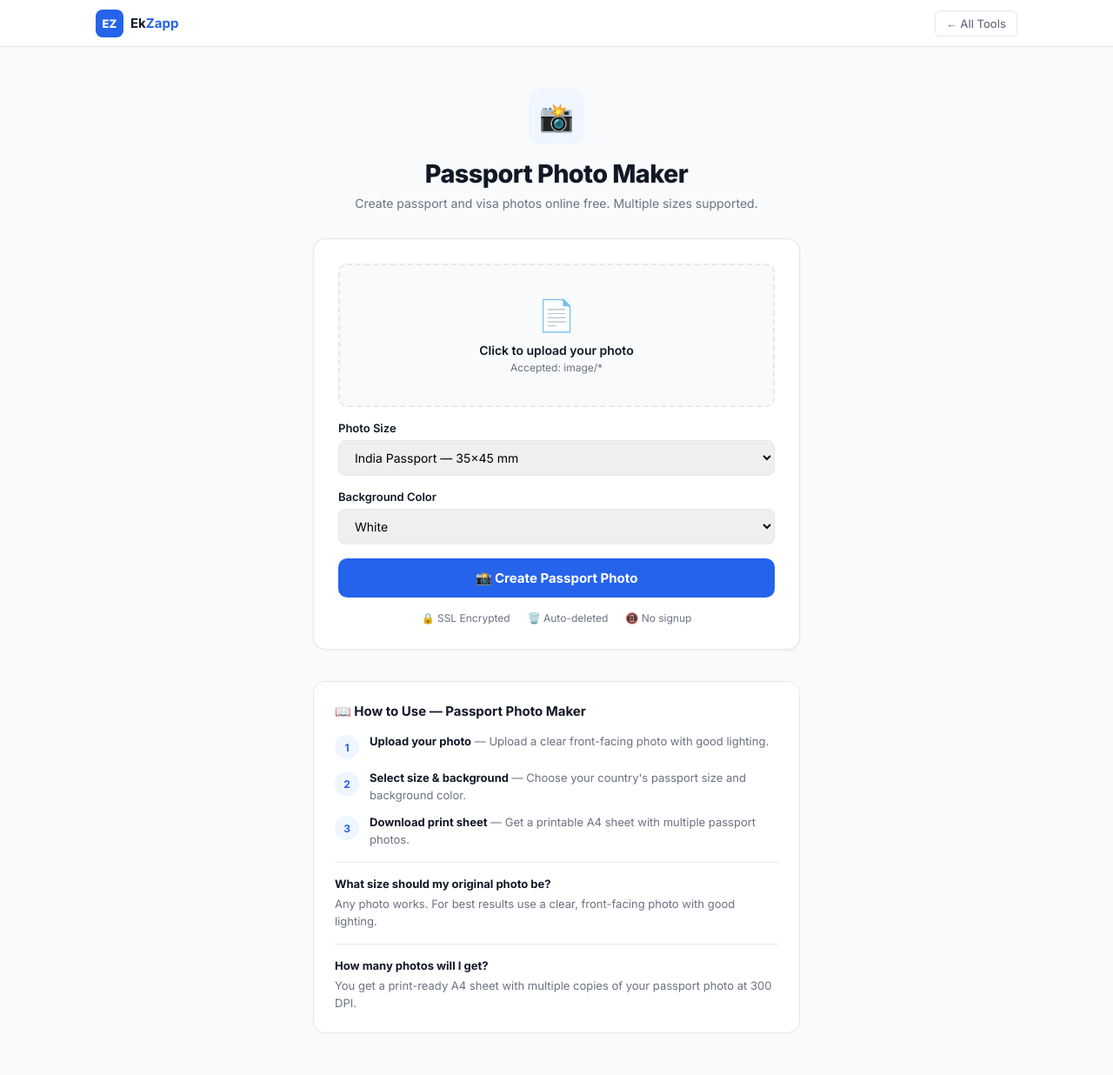
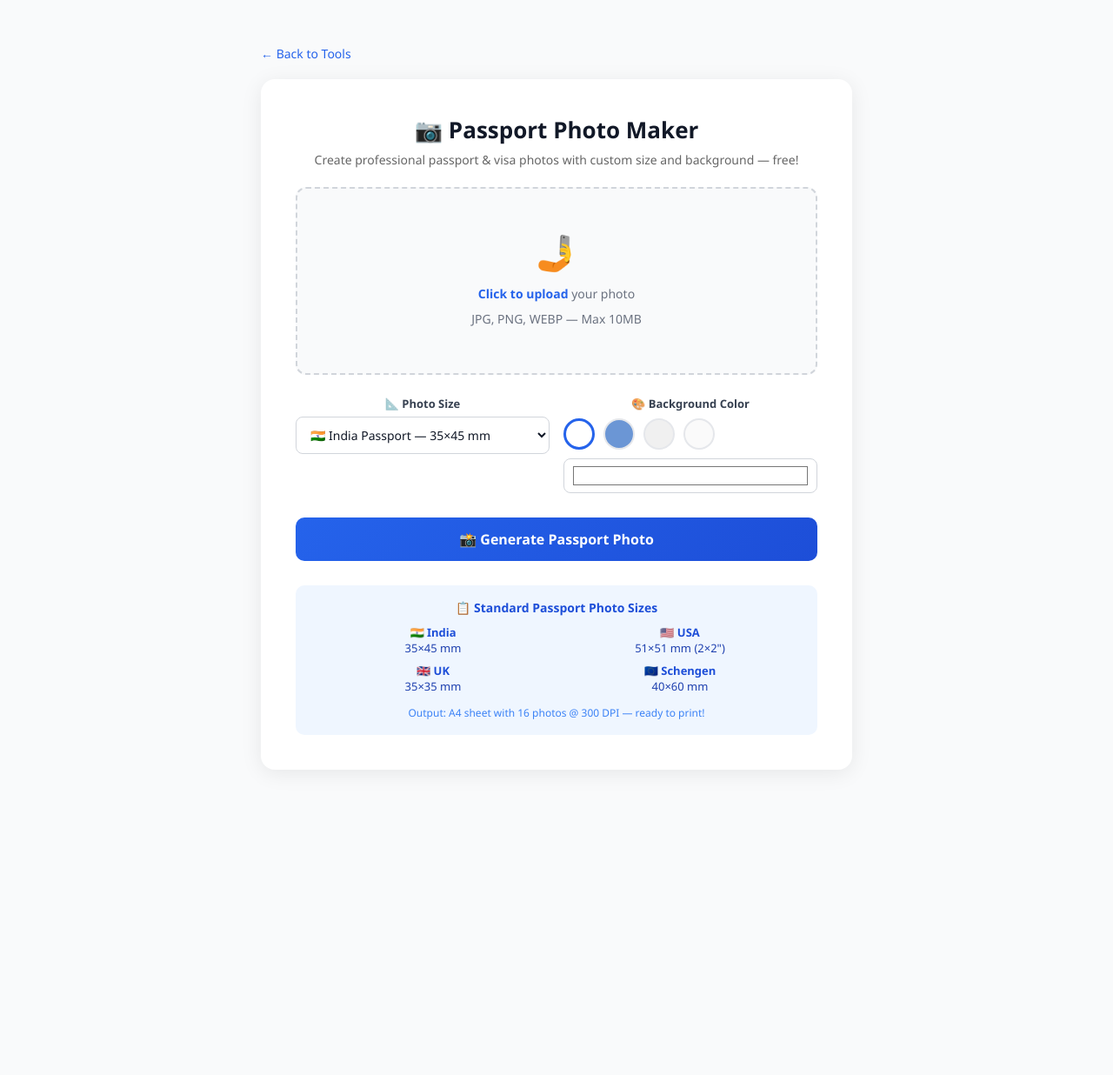
Before and after one commit to Ekramul36/ektools, a Flask app: template templates/passport_photo.html in a window 1280 px wide. Shown: the whole page at 87% size. After the commit the page ends 827 px from the top, so only its background shows below. Run offline with Flask 3, Linux system fonts and the light colour scheme; the template is opened without the code that fills it, so the values that code supplies are empty.

Commit message:
Fix remove background and passport photo templates

```diff
--- a/templates/passport_photo.html
+++ b/templates/passport_photo.html
@@ -1,114 +1,208 @@
 <!DOCTYPE html>
 <html lang="en">
 <head>
-<!-- Google tag (gtag.js) -->
-<script async src="https://www.googletagmanager.com/gtag/js?id=G-VW5QLMV046"></script>
-<script>window.dataLayer=window.dataLayer||[];function gtag(){dataLayer.push(arguments);}gtag('js',new Date());gtag('config','G-VW5QLMV046');</script>
-<meta charset="UTF-8"><meta name="viewport" content="width=device-width, initial-scale=1.0">
-<title>Passport Photo Maker — EkZapp</title>
-<meta name="description" content="Create passport and visa photos online free. Multiple sizes supported.">
-<link href="https://fonts.googleapis.com/css2?family=Inter:wght@400;500;600;700;800&display=swap" rel="stylesheet">
+    <meta charset="UTF-8" />
+    <meta name="viewport" content="width=device-width, initial-scale=1.0"/>
+    <title>Passport Photo Maker – EkZapp</title>
+    <link rel="stylesheet" href="{{ url_for('static', filename='style.css') }}">
     <style>
-*,*::before,*::after{box-sizing:border-box;margin:0;padding:0}
-:root{--blue:#2563EB;--blue-dk:#1D4ED8;--blue-lt:#EFF6FF;--ink:#111827;--gray:#6B7280;--border:#E5E7EB;--white:#fff;--light:#F9FAFB;--red:#DC2626;}
-body{font-family:'Inter',sans-serif;background:var(--light);color:var(--ink);min-height:100vh}
-nav{background:var(--white);border-bottom:1px solid var(--border);height:54px;position:sticky;top:0;z-index:100}
-.nav-inner{max-width:1100px;margin:0 auto;padding:0 20px;height:100%;display:flex;align-items:center;gap:12px}
-.logo{text-decoration:none;display:flex;align-items:center;gap:8px}
-.logo-icon{width:32px;height:32px;border-radius:8px;background:var(--blue);display:flex;align-items:center;justify-content:center;color:white;font-size:13px;font-weight:800}
-.logo-text{font-size:15px;font-weight:700;color:var(--ink)}.logo-text span{color:var(--blue)}
-.back{margin-left:auto;color:var(--gray);text-decoration:none;font-size:13px;font-weight:500;padding:6px 12px;border-radius:6px;border:1px solid var(--border);background:white}
-.back:hover{border-color:var(--blue);color:var(--blue)}
-.container{max-width:600px;margin:48px auto;padding:0 20px}
-.tool-header{text-align:center;margin-bottom:32px}
-.tool-icon-wrap{width:64px;height:64px;border-radius:16px;background:var(--blue-lt);display:flex;align-items:center;justify-content:center;font-size:2rem;margin:0 auto 16px}
-.tool-header h1{font-size:1.8rem;font-weight:800;letter-spacing:-.02em;margin-bottom:8px}
-.tool-header p{color:var(--gray);font-size:14px}
-.card{background:white;border:1px solid var(--border);border-radius:14px;padding:28px;box-shadow:0 1px 3px rgba(0,0,0,.06)}
-.drop-area{border:2px dashed var(--border);border-radius:10px;padding:36px 20px;text-align:center;background:var(--light);cursor:pointer;transition:all .2s;position:relative}
-.drop-area:hover,.drop-area.dragover{border-color:var(--blue);background:var(--blue-lt)}
-.drop-area input[type=file]{position:absolute;inset:0;opacity:0;cursor:pointer}
-.drop-icon{font-size:2.2rem;margin-bottom:10px}
-.drop-area h3{font-size:14px;font-weight:600;margin-bottom:4px}
-.drop-area p{font-size:12px;color:var(--gray)}
-.file-name{font-size:13px;font-weight:600;color:var(--blue);margin-top:8px;display:none}
-.btn{width:100%;padding:13px;background:var(--blue);color:white;border:none;border-radius:10px;font-size:15px;font-weight:700;cursor:pointer;font-family:'Inter',sans-serif;transition:all .15s;margin-top:16px;display:block}
-.btn:hover{background:var(--blue-dk)}
-.error-box{background:#FFF1F2;border:1px solid #FECDD3;border-radius:8px;padding:12px 16px;color:var(--red);font-size:13px;margin-bottom:16px}
-.trust{display:flex;justify-content:center;gap:20px;margin-top:16px;flex-wrap:wrap}
-.trust-item{font-size:12px;color:var(--gray);display:flex;align-items:center;gap:4px}
-.result-box{background:var(--light);border:1px solid var(--border);border-radius:10px;padding:16px;margin-top:16px;font-size:13px;line-height:1.7;white-space:pre-wrap;max-height:320px;overflow-y:auto}
-.copy-btn{margin-top:10px;padding:8px 18px;border:1.5px solid var(--border);border-radius:8px;background:white;font-size:13px;font-weight:600;cursor:pointer;font-family:'Inter',sans-serif}
-.copy-btn:hover{border-color:var(--blue);color:var(--blue)}
-.how-to{margin-top:36px;background:white;border:1px solid var(--border);border-radius:14px;padding:24px}
-.how-to h2{font-size:15px;font-weight:700;margin-bottom:16px}
-.steps{display:flex;flex-direction:column;gap:12px}
-.step{display:flex;gap:12px;align-items:flex-start}
-.step-num{width:28px;height:28px;border-radius:50%;background:var(--blue-lt);color:var(--blue);font-size:12px;font-weight:700;display:flex;align-items:center;justify-content:center;flex-shrink:0;margin-top:2px}
-.step-text{font-size:13px;color:var(--gray);line-height:1.5}
-.step-text strong{color:var(--ink)}
-.faq{margin-top:16px;padding-top:16px;border-top:1px solid var(--border)}
-.faq h3{font-size:13px;font-weight:700;margin-bottom:6px}
-.faq p{font-size:13px;color:var(--gray);line-height:1.5}
-.field{margin-top:16px}
-.field label{display:block;font-size:13px;font-weight:600;margin-bottom:6px}
-.field select,.field input[type=text],.field input[type=number]{width:100%;padding:10px 14px;border:1.5px solid var(--border);border-radius:8px;font-size:14px;font-family:'Inter',sans-serif;outline:none}
-.field select:focus,.field input:focus{border-color:var(--blue)}
+        body { font-family: 'Segoe UI', sans-serif; background: #F9FAFB; margin: 0; padding: 0; }
+        .container { max-width: 720px; margin: 50px auto; padding: 0 20px; }
+        .card { background: #fff; border-radius: 16px; box-shadow: 0 4px 24px rgba(0,0,0,0.08); padding: 40px; }
+        h1 { font-size: 26px; color: #111827; margin: 0 0 6px; }
+        .subtitle { color: #6B7280; font-size: 14px; margin-bottom: 30px; }
+
+        .upload-area {
+            border: 2px dashed #D1D5DB; border-radius: 12px;
+            padding: 45px 20px; text-align: center;
+            cursor: pointer; transition: all 0.2s; background: #F9FAFB;
+        }
+        .upload-area:hover { border-color: #2563EB; background: #EFF6FF; }
+        .upload-area .icon { font-size: 40px; margin-bottom: 10px; }
+        .upload-area p { color: #6B7280; font-size: 14px; margin: 6px 0; }
+        .upload-area strong { color: #2563EB; }
+        input[type="file"] { display: none; }
+
+        .preview-wrap { margin-top: 16px; text-align: center; display: none; }
+        .preview-wrap img { max-width: 200px; max-height: 200px; border-radius: 8px; border: 2px solid #E5E7EB; object-fit: cover; }
+
+        .options-grid { display: grid; grid-template-columns: 1fr 1fr; gap: 16px; margin-top: 24px; }
+        .option-group label { display: block; font-size: 13px; font-weight: 600; color: #374151; margin-bottom: 6px; }
+        .option-group select, .option-group input[type="color"] {
+            width: 100%; padding: 10px 12px; border: 1px solid #D1D5DB;
+            border-radius: 8px; font-size: 14px; background: white; color: #111827;
+            cursor: pointer; appearance: auto;
+        }
+        .option-group input[type="color"] { height: 44px; padding: 4px 8px; }
+
+        .bg-presets { display: flex; gap: 10px; margin-top: 8px; }
+        .bg-preset {
+            width: 36px; height: 36px; border-radius: 50%; border: 2px solid #E5E7EB;
+            cursor: pointer; transition: transform 0.15s;
+        }
+        .bg-preset:hover { transform: scale(1.15); border-color: #2563EB; }
+        .bg-preset.active { border-color: #2563EB; border-width: 3px; }
+
+        .btn {
+            display: block; width: 100%; padding: 14px;
+            background: linear-gradient(135deg, #2563EB, #1D4ED8);
+            color: white; border: none; border-radius: 10px;
+            font-size: 16px; font-weight: 600; cursor: pointer;
+            margin-top: 28px; transition: opacity 0.2s;
+        }
+        .btn:hover { opacity: 0.9; }
+        .btn:disabled { opacity: 0.6; cursor: not-allowed; }
+
+        .alert-error {
+            background: #FEF2F2; color: #B91C1C; border: 1px solid #FECACA;
+            border-radius: 10px; padding: 14px 18px; margin-bottom: 20px; font-size: 14px;
+        }
+
+        .info-box { background: #EFF6FF; border-radius: 10px; padding: 16px 20px; margin-top: 28px; }
+        .info-box h3 { font-size: 14px; color: #1D4ED8; margin: 0 0 10px; }
+        .info-grid { display: grid; grid-template-columns: 1fr 1fr; gap: 8px; }
+        .info-item { font-size: 13px; color: #1E40AF; }
+        .info-item strong { display: block; color: #1D4ED8; }
+
+        .spinner { display: none; text-align: center; margin-top: 10px; color: #6B7280; font-size: 14px; }
+        .back-link { display: inline-block; margin-bottom: 20px; color: #2563EB; font-size: 14px; text-decoration: none; }
+        .back-link:hover { text-decoration: underline; }
+        .file-name { margin-top: 10px; font-size: 13px; color: #374151; font-weight: 500; }
     </style>
 </head>
 <body>
-<nav><div class="nav-inner">
-  <a class="logo" href="/"><div class="logo-icon">EZ</div><span class="logo-text">Ek<span>Zapp</span></span></a>
-  <a class="back" href="/">← All Tools</a>
-</div></nav>
+
+{% include 'navbar.html' ignore missing %}
+
 <div class="container">
-  <div class="tool-header">
-    <div class="tool-icon-wrap">📸</div>
-    <h1>Passport Photo Maker</h1>
-    <p>Create passport and visa photos online free. Multiple sizes supported.</p>
+    <a href="/" class="back-link">← Back to Tools</a>
+
+    <div class="card">
+        <h1>📷 Passport Photo Maker</h1>
+        <p class="subtitle">Create professional passport & visa photos with custom size and background — free!</p>
+
+        {% if error %}
+        <div class="alert-error">⚠️ {{ error }}</div>
+        {% endif %}
+
+        <form method="POST" enctype="multipart/form-data" id="passportForm">
+
+            <!-- Upload -->
+            <div class="upload-area" id="dropZone" onclick="document.getElementById('imageInput').click()">
+                <div class="icon">🤳</div>
+                <p><strong>Click to upload</strong> your photo</p>
+                <p>JPG, PNG, WEBP — Max 10MB</p>
             </div>
-  <div class="card">
-    {% if error %}<div class="error-box">⚠️ {{ error }}</div>{% endif %}
-    <div class="drop-area" id="dropArea">
-        <div class="drop-icon">📄</div>
-        <h3>Click to upload your photo</h3>
-        <p>Accepted: image/*</p>
-        <p class="file-name" id="fileName"></p>
-        <input type="file" name="image" accept="image/*" required onchange="showFileName(this)">
+            <input type="file" id="imageInput" name="image" accept="image/*" onchange="previewFile(this)">
+            <div class="file-name" id="fileName"></div>
+
+            <div class="preview-wrap" id="previewWrap">
+                <img id="previewImg" src="" alt="Preview">
             </div>
-<div class="field">
-  <label>Photo Size</label>
-  <select name="size">
-    <option value="35x45">India Passport — 35×45 mm</option>
-    <option value="51x51">USA Passport — 51×51 mm</option>
-    <option value="35x35">UK Passport — 35×35 mm</option>
-    <option value="40x60">Schengen Visa — 40×60 mm</option>
+
+            <!-- Options -->
+            <div class="options-grid">
+                <div class="option-group">
+                    <label>📐 Photo Size</label>
+                    <select name="size" id="sizeSelect">
+                        <option value="35x45">🇮🇳 India Passport — 35×45 mm</option>
+                        <option value="51x51">🇺🇸 US Passport — 2×2 inch (51×51mm)</option>
+                        <option value="35x35">🇬🇧 UK Passport — 35×35 mm</option>
+                        <option value="40x60">🇪🇺 Schengen Visa — 40×60 mm</option>
                     </select>
                 </div>
-<div class="field">
-  <label>Background Color</label>
-  <select name="bg_color">
-    <option value="white">White</option>
-    <option value="#EFF6FF">Light Blue</option>
-    <option value="#F9FAFB">Off White</option>
-  </select>
+
+                <div class="option-group">
+                    <label>🎨 Background Color</label>
+                    <div class="bg-presets" id="bgPresets">
+                        <div class="bg-preset active" style="background:#ffffff;" data-color="#ffffff" title="White" onclick="setBg(this, '#ffffff')"></div>
+                        <div class="bg-preset" style="background:#6B96D5;" data-color="#6B96D5" title="Light Blue" onclick="setBg(this, '#6B96D5')"></div>
+                        <div class="bg-preset" style="background:#F0F0F0;" data-color="#F0F0F0" title="Light Gray" onclick="setBg(this, '#F0F0F0')"></div>
+                        <div class="bg-preset" style="background:#FAFAFA;" data-color="#FAFAFA" title="Off White" onclick="setBg(this, '#FAFAFA')"></div>
                     </div>
-<button type="submit" class="btn" style="margin-top:16px">📸 Create Passport Photo</button>
-    <div class="trust">
-      <div class="trust-item">🔒 SSL Encrypted</div>
-      <div class="trust-item">🗑️ Auto-deleted</div>
-      <div class="trust-item">📵 No signup</div>
+                    <input type="color" id="bgColorPicker" value="#ffffff" style="margin-top:10px; width:100%; height:40px; border-radius:8px; border:1px solid #D1D5DB; cursor:pointer;" onchange="updateBgFromPicker(this.value)">
+                    <input type="hidden" name="bg_color" id="bgColorInput" value="white">
                 </div>
             </div>
-  <div class="how-to">
-    <h2>📖 How to Use — Passport Photo Maker</h2>
-    <div class="steps"><div class="step"><div class="step-num">1</div><div class="step-text"><strong>Upload your photo</strong> — Upload a clear front-facing photo with good lighting.</div></div><div class="step"><div class="step-num">2</div><div class="step-text"><strong>Select size & background</strong> — Choose your country's passport size and background color.</div></div><div class="step"><div class="step-num">3</div><div class="step-text"><strong>Download print sheet</strong> — Get a printable A4 sheet with multiple passport photos.</div></div></div><div class="faq"><h3>What size should my original photo be?</h3><p>Any photo works. For best results use a clear, front-facing photo with good lighting.</p></div><div class="faq"><h3>How many photos will I get?</h3><p>You get a print-ready A4 sheet with multiple copies of your passport photo at 300 DPI.</p></div>
+
+            <button type="submit" class="btn" id="submitBtn">
+                📸 Generate Passport Photo
+            </button>
+            <div class="spinner" id="spinner">⏳ Creating your passport photo sheet...</div>
+        </form>
+
+        <!-- Size Info -->
+        <div class="info-box">
+            <h3>📋 Standard Passport Photo Sizes</h3>
+            <div class="info-grid">
+                <div class="info-item"><strong>🇮🇳 India</strong> 35×45 mm</div>
+                <div class="info-item"><strong>🇺🇸 USA</strong> 51×51 mm (2×2")</div>
+                <div class="info-item"><strong>🇬🇧 UK</strong> 35×35 mm</div>
+                <div class="info-item"><strong>🇪🇺 Schengen</strong> 40×60 mm</div>
+            </div>
+            <p style="font-size:12px; color:#3B82F6; margin: 12px 0 0;">Output: A4 sheet with 16 photos @ 300 DPI — ready to print!</p>
         </div>
     </div>
+</div>
+
 <script>
-function showFileName(input){if(input.files&&input.files[0]){const fn=document.getElementById('fileName');fn.textContent='✓ '+input.files[0].name;fn.style.display='block';}}
-function copyText(){const t=document.getElementById('resultBox');if(t)navigator.clipboard.writeText(t.innerText).then(()=>alert('Copied!'));}
-const da=document.getElementById('dropArea');
-if(da){da.addEventListener('dragover',e=>{e.preventDefault();da.classList.add('dragover')});da.addEventListener('dragleave',()=>da.classList.remove('dragover'));da.addEventListener('drop',e=>{e.preventDefault();da.classList.remove('dragover')});}
+    function previewFile(input) {
+        const file = input.files[0];
+        if (!file) return;
+        document.getElementById('fileName').textContent = '📎 ' + file.name;
+        const reader = new FileReader();
+        reader.onload = function(e) {
+            document.getElementById('previewImg').src = e.target.result;
+            document.getElementById('previewWrap').style.display = 'block';
+        };
+        reader.readAsDataURL(file);
+    }
+
+    function setBg(el, color) {
+        document.querySelectorAll('.bg-preset').forEach(p => p.classList.remove('active'));
+        el.classList.add('active');
+        document.getElementById('bgColorInput').value = color;
+        document.getElementById('bgColorPicker').value = color.startsWith('#') ? color : '#ffffff';
+    }
+
+    function updateBgFromPicker(color) {
+        document.querySelectorAll('.bg-preset').forEach(p => p.classList.remove('active'));
+        document.getElementById('bgColorInput').value = color;
+    }
+
+    // Drag & Drop
+    const dropZone = document.getElementById('dropZone');
+    dropZone.addEventListener('dragover', (e) => {
+        e.preventDefault();
+        dropZone.style.borderColor = '#2563EB';
+        dropZone.style.background = '#EFF6FF';
+    });
+    dropZone.addEventListener('dragleave', () => {
+        dropZone.style.borderColor = '#D1D5DB';
+        dropZone.style.background = '#F9FAFB';
+    });
+    dropZone.addEventListener('drop', (e) => {
+        e.preventDefault();
+        const file = e.dataTransfer.files[0];
+        if (file) {
+            document.getElementById('imageInput').files = e.dataTransfer.files;
+            previewFile(document.getElementById('imageInput'));
+        }
+    });
+
+    // Submit handler
+    document.getElementById('passportForm').addEventListener('submit', function(e) {
+        const fileInput = document.getElementById('imageInput');
+        if (!fileInput.files || fileInput.files.length === 0) {
+            e.preventDefault();
+            alert('Please select a photo first!');
+            return;
+        }
+        document.getElementById('submitBtn').disabled = true;
+        document.getElementById('submitBtn').textContent = '⏳ Processing...';
+        document.getElementById('spinner').style.display = 'block';
+    });
 </script>
-</body></html>
+
+</body>
+</html>
```
Also changed, not shown: templates/remove_background.html (+135 -87 lines). Lines whose indentation alone changed are shown as unchanged.
